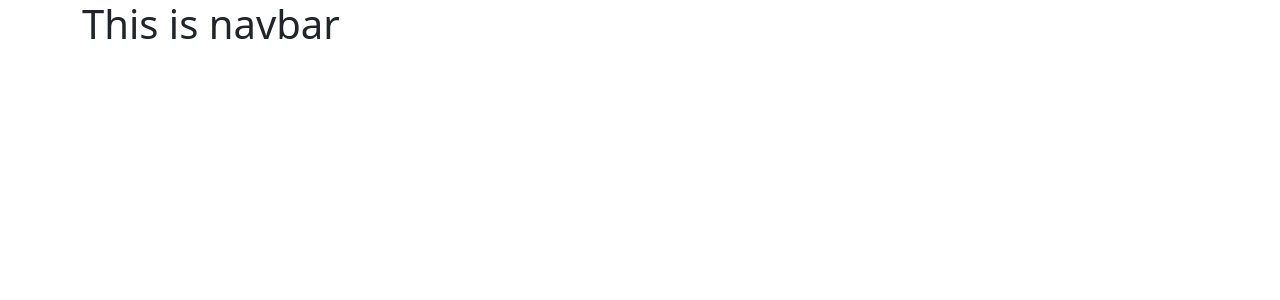
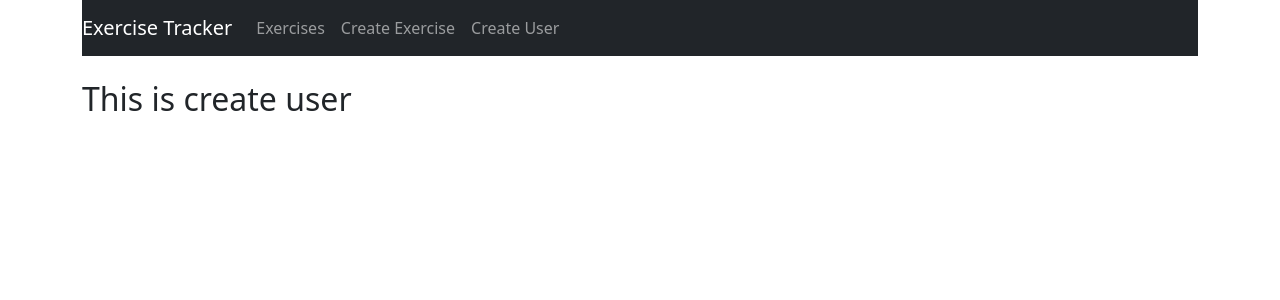
Before and after one commit to TheOldestJun/fitness-tracker, a React (Create React App) app: page /user in a window 1280 px wide. Shown: the top 300 px of the page. Built offline with nearby package versions, Linux system fonts and the light colour scheme.

Commit message:
made routes with elements

```diff
--- a/src/App.js
+++ b/src/App.js
@@ -13,10 +13,10 @@ function App() {
         <Navbar />
         <br />
         <Routes>
-          <Route path="/" exact element={ExercisesList} />
-          <Route path="/edit/:id" element={EditExercise} />
-          <Route path="/create" element={CreateExrcise} />
-          <Route path="/user" element={CreateUser} />
+          <Route exact path="/" element={<ExercisesList />} />
+          <Route path="/edit/:id" element={<EditExercise />} />
+          <Route path="/create" element={<CreateExrcise />} />
+          <Route path="/user" element={<CreateUser />} />
         </Routes>
       </div>
     </BrowserRouter>
--- a/src/components/create-user.component.js
+++ b/src/components/create-user.component.js
@@ -2,6 +2,6 @@ import React, { Component } from "react";
 
 export default class CreateUser extends Component {
   render() {
-    return <h2>This is create create user</h2>;
+    return <h2>This is create user</h2>;
   }
 }
--- a/src/components/exercises-list.component.js
+++ b/src/components/exercises-list.component.js
@@ -2,6 +2,6 @@ import React, { Component } from "react";
 
 export default class ExercisesList extends Component {
   render() {
-    return <h2>This is create exercise list</h2>;
+    return <h2>This is exercises list</h2>;
   }
 }
--- a/src/components/navbar.component.js
+++ b/src/components/navbar.component.js
@@ -3,6 +3,31 @@ import { Link } from "react-router-dom";
 
 export default class Navbar extends Component {
   render() {
-    return <h1>This is navbar</h1>;
+    return (
+      <nav className="navbar navbar-dark bg-dark navbar-expand-lg">
+        <Link to="/" className="navbar-brand">
+          Exercise Tracker
+        </Link>
+        <div className="collapse navbar-collapse">
+          <ul className="navbar-nav mr-auto">
+            <li className="navbar-item">
+              <Link to="/" className="nav-link">
+                Exercises
+              </Link>
+            </li>
+            <li className="navbar-item">
+              <Link to="/create" className="nav-link">
+                Create Exercise
+              </Link>
+            </li>
+            <li className="navbar-item">
+              <Link to="/user" className="nav-link">
+                Create User
+              </Link>
+            </li>
+          </ul>
+        </div>
+      </nav>
+    );
   }
 }
```
Also changed, not shown: src/components/exercise-list.component.js (deleted).
